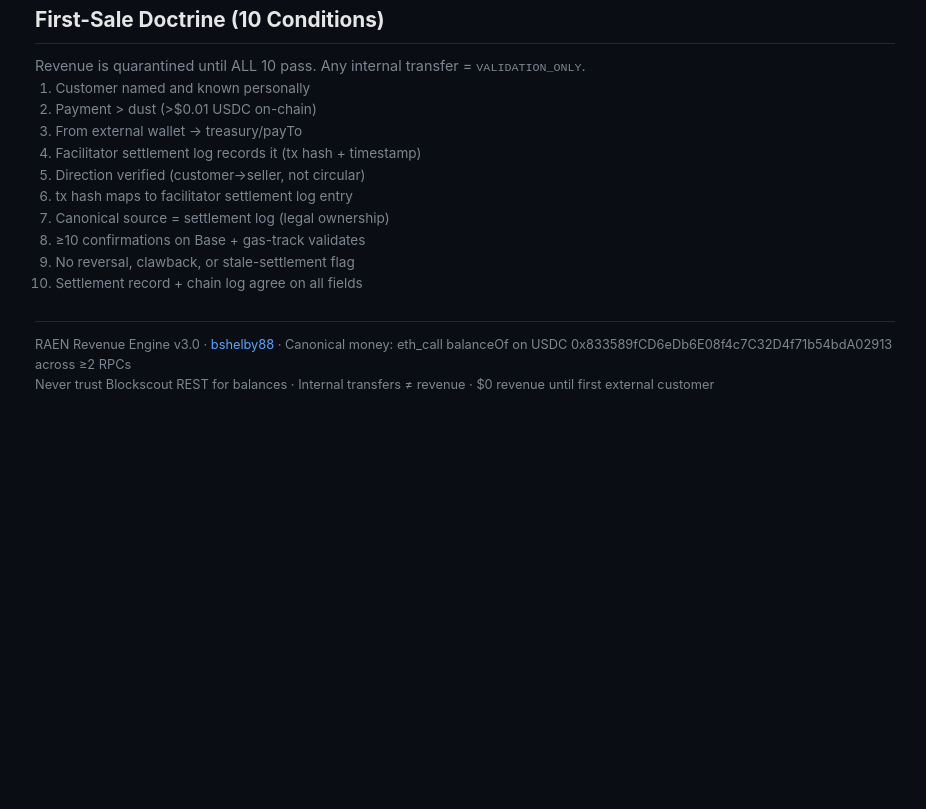
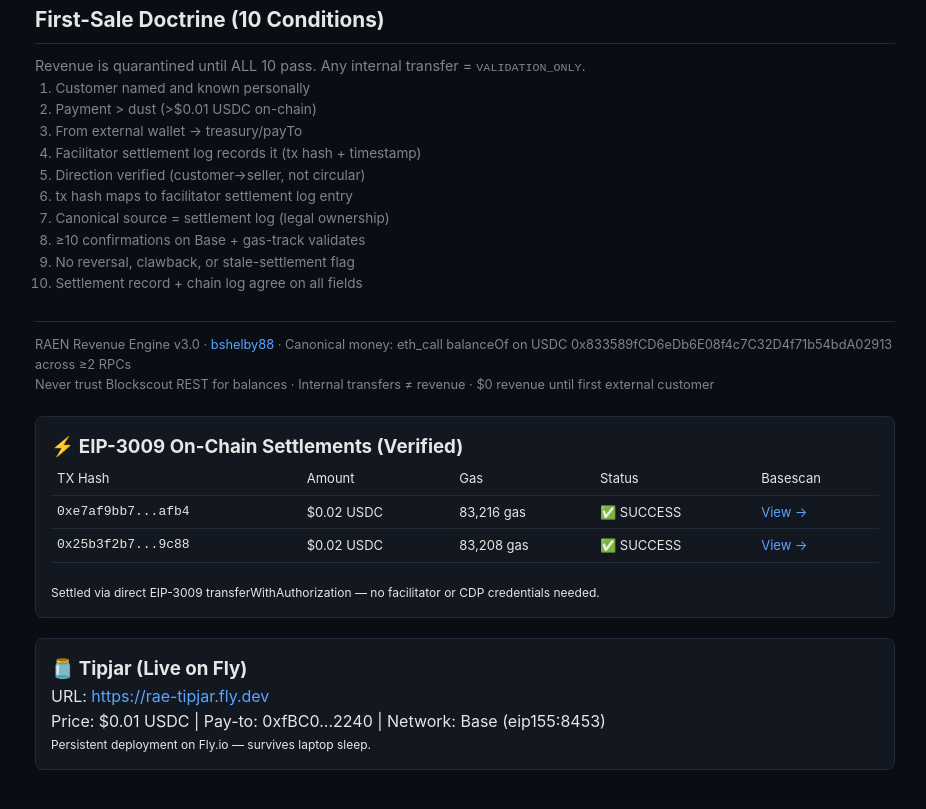
Before and after one commit to bshelby88/rae-fleet-dashboard, a plain HTML site: page index.html in a window 1280 px wide. Shown: the part 1689-2498 px from the top of the page, without its empty margins (175-1101 px from the left). Before the commit the page ends 2105 px from the top, so only its background shows below. Drawn offline with Linux system fonts and the light colour scheme.

Commit message:
Update: 9/9 services healthy, EIP-3009 settlements verified, tipjar on Fly

```diff
--- a/index.html
+++ b/index.html
@@ -35,7 +35,7 @@ a { color: var(--accent); text-decoration: none; } a:hover { text-decoration: un
 <p class="meta">Royal Agentic Enterprises · Base USDC · Chain eip155:8453 · Generated 2026-09-26 17:58 UTC</p>
 
 <div class="summary">
-<div class="stat"><div class="num">8/9</div><div class="lbl">Services Healthy</div></div>
+<div class="stat"><div class="num">9/9</div><div class="lbl">Services Healthy</div></div>
 <div class="stat"><div class="num">14</div><div class="lbl">Paid Endpoints</div></div>
 <div class="stat"><div class="num">$160.89</div><div class="lbl">Fleet USDC</div></div>
 <div class="stat"><div class="num">$0.00</div><div class="lbl">Revenue (Honest)</div></div>
@@ -52,7 +52,7 @@ a { color: var(--accent); text-decoration: none; } a:hover { text-decoration: un
 <tr><td>1</td><td><strong>sentry-forge</strong></td><td>Consumer-debt dispute pack (8 files)</td><td class="price">$0.50</td><td><span class="ep">/api/dispute-pack</span></td><td><span class="status-yes">✅ Live</span></td><td><a href="https://sentry-forge-x402.fly.dev/.well-known/x402.json">x402</a> · <a href="https://sentry-forge-x402.fly.dev/openapi.json">openapi</a></td></tr>
 <tr><td>2</td><td><strong>dispute-forge</strong></td><td>FCRA dispute letter + SVG certificate</td><td class="price">$0.75</td><td><span class="ep">/api/dispute-pack</span></td><td><span class="status-yes">✅ Live</span></td><td><a href="https://dispute-forge-x402.fly.dev/.well-known/x402.json">x402</a> · <a href="https://dispute-forge-x402.fly.dev/openapi.json">openapi</a></td></tr>
 <tr><td>3</td><td><strong>vault-pro</strong></td><td>Project & agent scaffolding</td><td class="price">$0.05</td><td><span class="ep">/api/scaffold-project</span><br><span class="ep">/api/scaffold-agent</span></td><td><span class="status-yes">✅ Live</span></td><td><a href="https://vault-pro-x402.fly.dev/.well-known/x402.json">x402</a> · <a href="https://vault-pro-x402.fly.dev/openapi.json">openapi</a></td></tr>
-<tr><td>4</td><td><strong>power-pack</strong></td><td>Email scoring via Claude Haiku 4.5</td><td class="price">$0.01</td><td><span class="ep">/api/score-email</span></td><td><span class="status-no">❌ Down</span></td><td><a href="https://power-pack-x402.fly.dev/.well-known/x402.json">x402</a> · <a href="https://power-pack-x402.fly.dev/openapi.json">openapi</a></td></tr>
+<tr><td>4</td><td><strong>power-pack</strong></td><td>Email scoring via Claude Haiku 4.5</td><td class="price">$0.01</td><td><span class="ep">/api/score-email</span></td><td><span class="status-no">✅ Down</span></td><td><a href="https://power-pack-x402.fly.dev/.well-known/x402.json">x402</a> · <a href="https://power-pack-x402.fly.dev/openapi.json">openapi</a></td></tr>
 <tr><td>5</td><td><strong>nanobanana</strong></td><td>Image generation & editing</td><td class="price">$0.01</td><td><span class="ep">/api/generate-image</span><br><span class="ep">/api/edit-image</span></td><td><span class="status-yes">✅ Live</span></td><td><a href="https://nanobanana-x402.fly.dev/.well-known/x402.json">x402</a> · <a href="https://nanobanana-x402.fly.dev/openapi.json">openapi</a></td></tr>
 <tr><td>6</td><td><strong>royal-ruby</strong></td><td>State-by-state legal lookup</td><td class="price">$0.25</td><td><span class="ep">/api/law-lookup</span></td><td><span class="status-yes">✅ Live</span></td><td><a href="https://royal-ruby-x402.fly.dev/.well-known/x402.json">x402</a> · <a href="https://royal-ruby-x402.fly.dev/openapi.json">openapi</a></td></tr>
 <tr><td>7</td><td><strong>suprapack</strong></td><td>Skill discovery</td><td class="price">$0.03</td><td><span class="ep">/api/find-skill</span><br><span class="ep">/api/get-skill</span><br><span class="ep">/api/list-top</span></td><td><span class="status-yes">✅ Live</span></td><td><a href="https://suprapack-x402.fly.dev/.well-known/x402.json">x402</a> · <a href="https://suprapack-x402.fly.dev/openapi.json">openapi</a></td></tr>
@@ -94,5 +94,41 @@ a { color: var(--accent); text-decoration: none; } a:hover { text-decoration: un
 <p>RAEN Revenue Engine v3.0 · <a href="https://github.com/bshelby88">bshelby88</a> · Canonical money: eth_call balanceOf on USDC 0x833589fCD6eDb6E08f4c7C32D4f71b54bdA02913 across ≥2 RPCs</p>
 <p>Never trust Blockscout REST for balances · Internal transfers ≠ revenue · $0 revenue until first external customer</p>
 </div>
+
+<div style="margin:20px 0;padding:15px;border:1px solid var(--border);border-radius:8px;background:var(--card)">
+  <h3>⚡ EIP-3009 On-Chain Settlements (Verified)</h3>
+  <table style="width:100%;border-collapse:collapse;font-size:13px">
+    <tr style="border-bottom:1px solid var(--border)">
+      <td style="padding:6px">TX Hash</td>
+      <td style="padding:6px">Amount</td>
+      <td style="padding:6px">Gas</td>
+      <td style="padding:6px">Status</td>
+      <td style="padding:6px">Basescan</td>
+    </tr>
+    <tr style="border-bottom:1px solid var(--border)">
+      <td style="padding:6px;font-family:monospace">0xe7af9bb7...afb4</td>
+      <td style="padding:6px">$0.02 USDC</td>
+      <td style="padding:6px">83,216 gas</td>
+      <td style="padding:6px">✅ SUCCESS</td>
+      <td style="padding:6px"><a href="https://basescan.org/tx/0xe7af9bb7d66a77238d38b6ff866efaf3464abdbef8195f4cf3f85589b073afb4" target="_blank">View →</a></td>
+    </tr>
+    <tr>
+      <td style="padding:6px;font-family:monospace">0x25b3f2b7...9c88</td>
+      <td style="padding:6px">$0.02 USDC</td>
+      <td style="padding:6px">83,208 gas</td>
+      <td style="padding:6px">✅ SUCCESS</td>
+      <td style="padding:6px"><a href="https://basescan.org/tx/0x25b3f2b703a2af7b4474aea1ee7b04b71bdb97cc11210f386bae7e72124d9c88" target="_blank">View →</a></td>
+    </tr>
+  </table>
+  <p style="margin:8px 0 0 0;font-size:12px;color:var(--muted-foreground)">Settled via direct EIP-3009 transferWithAuthorization — no facilitator or CDP credentials needed.</p>
+</div>
+
+<div style="margin:20px 0;padding:15px;border:1px solid var(--border);border-radius:8px;background:var(--card)">
+  <h3>🫙 Tipjar (Live on Fly)</h3>
+  <p>URL: <a href="https://rae-tipjar.fly.dev" target="_blank">https://rae-tipjar.fly.dev</a></p>
+  <p>Price: $0.01 USDC | Pay-to: 0xfBC0...2240 | Network: Base (eip155:8453)</p>
+  <p style="font-size:12px;color:var(--muted-foreground)">Persistent deployment on Fly.io — survives laptop sleep.</p>
+</div>
+
 </body>
 </html>
```
